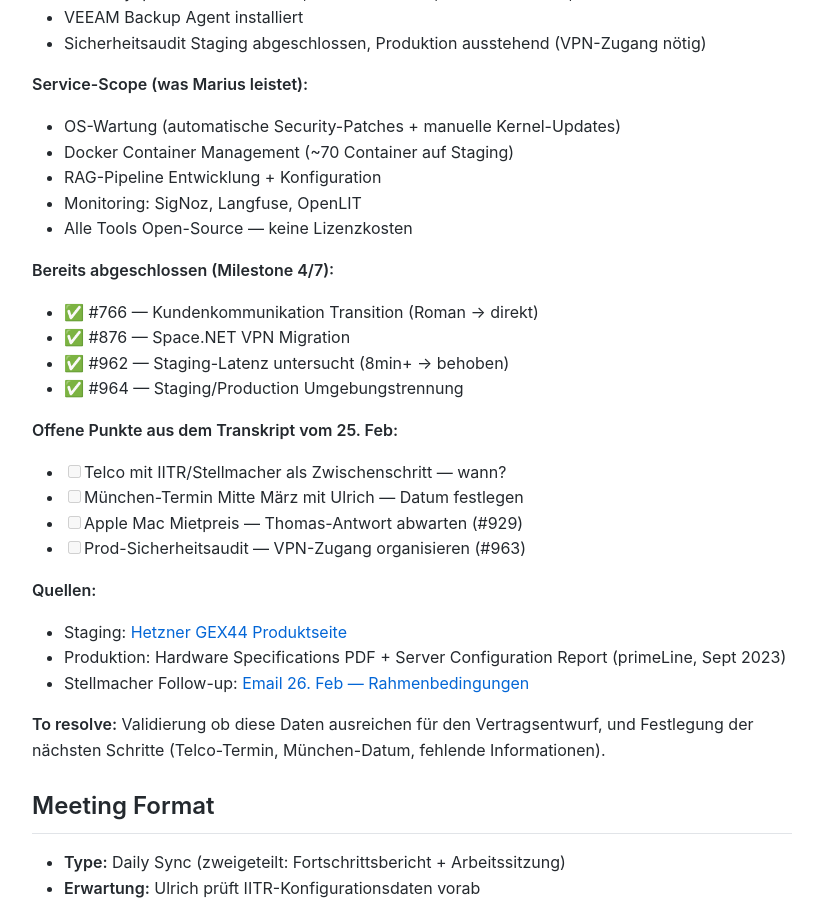
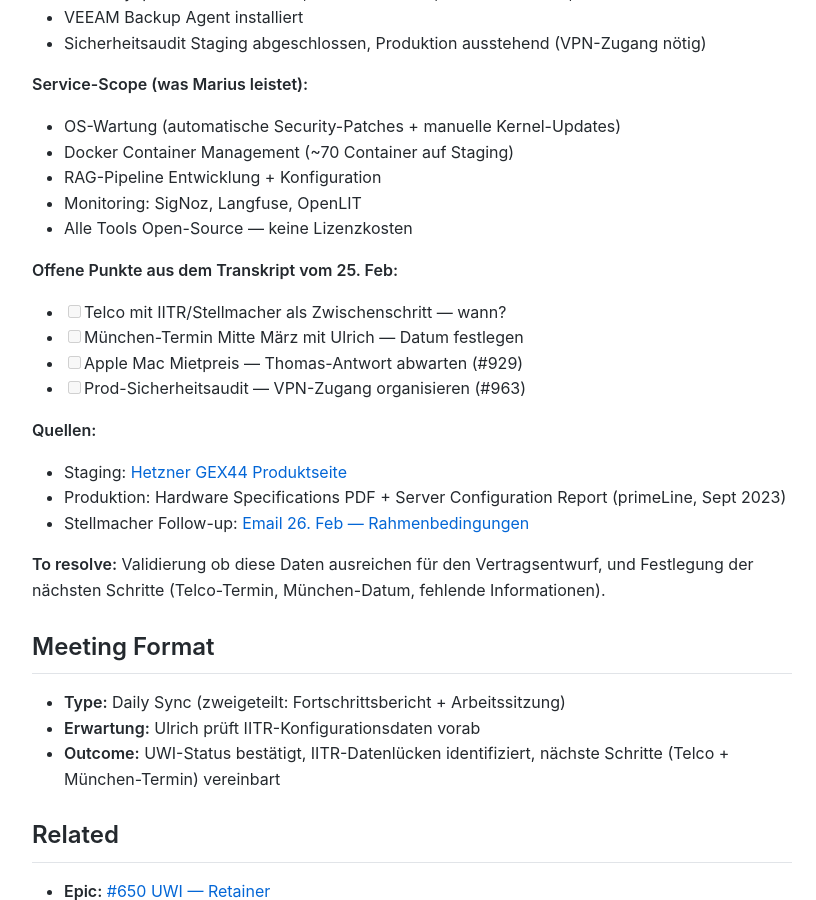
Before and after one commit to MariusWilsch/public-wilsch-ai-pages, a Jekyll site: the page built from project/uwi-retainer/meeting-agenda-daily-sync-2026-02-27.md, in a window 1280 px wide and 900 px high, scrolled down 3488 px. Shown: the whole window, without its empty margins (228-1044 px from the left). Built offline with Jekyll 4.4.1, drawn with Linux system fonts in a browser that asks for light colours; our own code applies the rules of GitHub Pages for plain Markdown files.

Commit message:
Sync from hippocampus 2026-02-27

```diff
--- a/project/uwi-retainer/meeting-agenda-daily-sync-2026-02-27.md
+++ b/project/uwi-retainer/meeting-agenda-daily-sync-2026-02-27.md
@@ -114,12 +114,6 @@ Stellmacher hat am 26. Feb schriftliche Rahmenbedingungen angefragt ([Email](htt
 - Monitoring: SigNoz, Langfuse, OpenLIT
 - Alle Tools Open-Source — keine Lizenzkosten
 
-**Bereits abgeschlossen (Milestone 4/7):**
-- ✅ #766 — Kundenkommunikation Transition (Roman → direkt)
-- ✅ #876 — Space.NET VPN Migration
-- ✅ #962 — Staging-Latenz untersucht (8min+ → behoben)
-- ✅ #964 — Staging/Production Umgebungstrennung
-
 **Offene Punkte aus dem Transkript vom 25. Feb:**
 - [ ] Telco mit IITR/Stellmacher als Zwischenschritt — wann?
 - [ ] München-Termin Mitte März mit Ulrich — Datum festlegen
```
